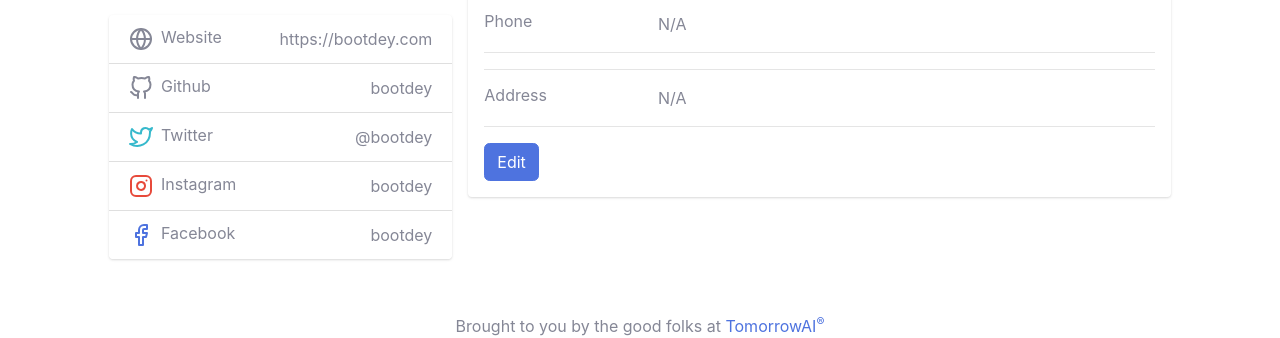
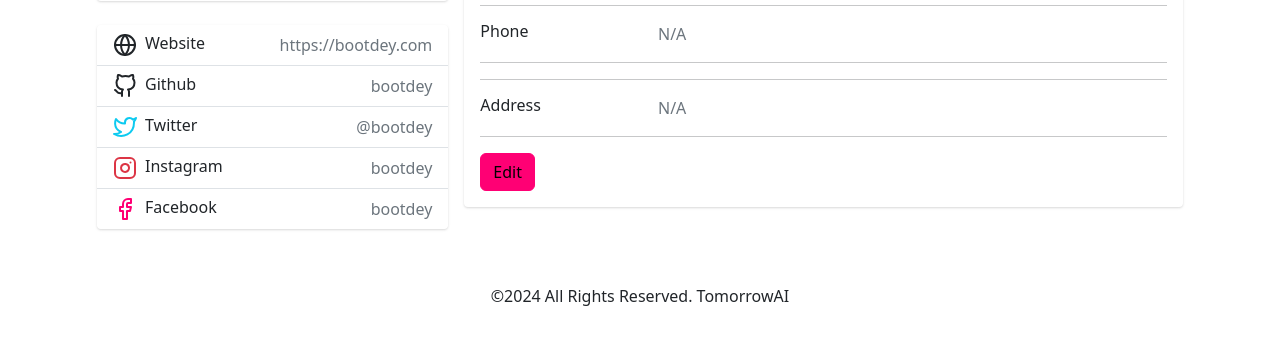
Before and after one commit to KagemaNjoroge/Programming-Project, a Django app: template templates/accounts/profile.html in a window 1280 px wide. Shown: the part 588-926 px from the top of the page. After the commit the page ends 894 px from the top, so only its background shows below. Run offline with Django 5.2, Linux system fonts and the light colour scheme; the template is opened without the code that fills it, so the values that code supplies are empty; some libraries are stand-ins or nearby versions.

Commit message:
chore: Update base.html template and add Bootstrap 5.3.3

```diff
--- a/templates/system/base.html
+++ b/templates/system/base.html
@@ -8,7 +8,7 @@
     <meta name="viewport" content="width=device-width, initial-scale=1">
     <title>
         {%block title%}
-        Ultimate POS
+        Go-Vote
         {%endblock title%}
     </title>
     <script src="{%static 'libs/jquery/dist/jquery.min.js'%}"></script>
@@ -17,7 +17,7 @@
         href="https://cdn.jsdelivr.net/npm/@ttskch/select2-bootstrap4-theme@1.5.2/dist/select2-bootstrap4.min.css">
     <!--Bootstrap Touchspin-->
     <link rel="stylesheet" href="{% static 'assets/bootstrap-touchspin-master/src/jquery.bootstrap-touchspin.css' %}">
-        <link href="{% static 'vendor/datatables/dataTables.bootstrap4.min.css' %}" rel="stylesheet">
+    <link href="{% static 'vendor/datatables/dataTables.bootstrap4.min.css' %}" rel="stylesheet">
     <link href="{% static 'css/pagination_buttons.css' %}" rel="stylesheet">
 
     <link rel="shortcut icon" type="image/png" href="{%static 'img/logos/favicon.png'%}" />
@@ -28,10 +28,11 @@
     <link href="{% static 'css/sb-admin-2.min.css' %}" rel="stylesheet">
     <link rel="stylesheet" href="{%static 'libs/simplebar/dist/simplebar.css'%}">
     <link rel="stylesheet" href="{%static 'css/icons/tabler-icons/tabler-icons.css'%}">
+    <link href="https://cdn.jsdelivr.net/npm/bootstrap@5.3.3/dist/css/bootstrap.min.css" rel="stylesheet" integrity="sha384-QWTKZyjpPEjISv5WaRU9OFeRpok6YctnYmDr5pNlyT2bRjXh0JMhjY6hW+ALEwIH" crossorigin="anonymous">
+    <script src="https://cdn.jsdelivr.net/npm/bootstrap@5.3.3/dist/js/bootstrap.bundle.min.js" integrity="sha384-YvpcrYf0tY3lHB60NNkmXc5s9fDVZLESaAA55NDzOxhy9GkcIdslK1eN7N6jIeHz" crossorigin="anonymous"></script>
 
 
-    <!--Manifest-->
-    <link rel="manifest" href="{%static 'manifest.json'%}">
+
 </head>
 
 <body>
@@ -113,17 +114,15 @@
     </style>
     <footer>
         <div class="py-6 px-6 text-center">
-            <p class="mb-0 fs-4">Brought to you by the good folks at <a href="https://tomorrow.co.ke" target="_blank"
-
-                    class="pe-1 copyright">
-                    TomorrowAI<sup>&reg;</sup>
-                </a></p>
+            <p class="mb-0">
+                ©2024 All Rights Reserved. TomorrowAI
+                </p>
         </div>
 
     </footer>
     {% block javascripts %}
 
-    <script src="{%static 'libs/bootstrap/dist/js/bootstrap.js'%}"></script>
+
     <script src="{%static 'js/sidebarmenu.js'%}"></script>
     <script src="{%static 'js/app.min.js'%}"></script>
     <script src="{%static 'libs/simplebar/dist/simplebar.js'%}"></script>
@@ -139,13 +138,12 @@
     <script type="text/javascript" src="https://cdn.datatables.net/buttons/2.3.3/js/buttons.colVis.min.js"></script>
     <script type="text/javascript" src="https://cdn.datatables.net/buttons/2.3.3/js/buttons.html5.min.js"></script>
     <script type="text/javascript" src="https://cdn.datatables.net/buttons/2.3.3/js/buttons.print.min.js"></script>
-    <!--Moment JS-->
-    <script type="text/javascript" src="https://cdn.jsdelivr.net/momentjs/latest/moment.min.js"></script>
+
     <script src="https://cdn.jsdelivr.net/npm/select2@4.1.0-rc.0/dist/js/select2.min.js" defer></script>
     <!--Bootstrap Touchspin-->
     <script src="{% static 'assets/bootstrap-touchspin-master/src/jquery.bootstrap-touchspin.js' %}"></script>
     <!--Sweet Alert-->
-    <script src="https://cdn.jsdelivr.net/npm/sweetalert2@11.6.15/dist/sweetalert2.all.min.js"></script>
+
     {%include 'system/ai_assistant.html'%}
     {%include 'system/notifications_modal.html'%}
 
```
